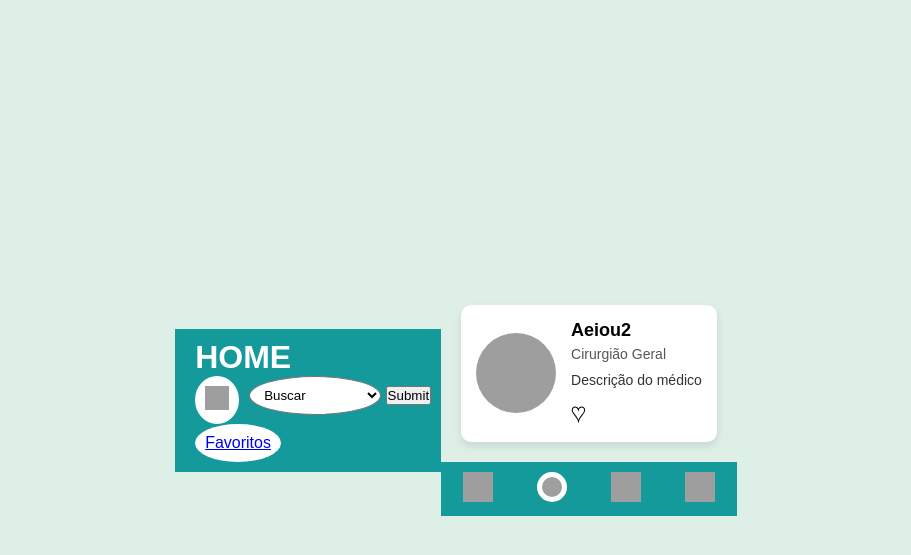
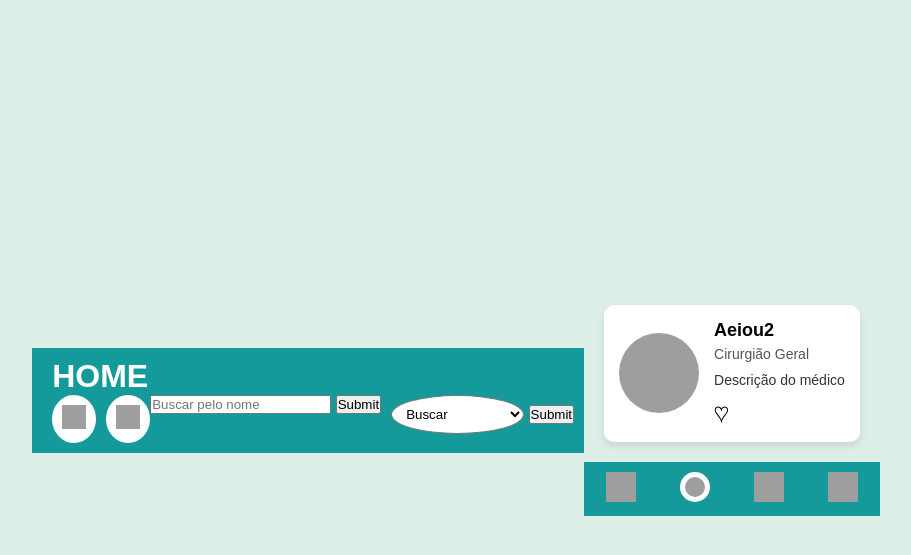
Before and after one commit to Igor2427/H.E.M, a Django app: page /home-paciente/ in a window 1280 px wide. Shown: the top 555 px of the page, without its empty margins (184-1095 px from the left). Run offline with Django 3.2, Linux system fonts and the light colour scheme; data comes from the database, SQL or seed files in the repository; grey boxes are pictures that could not be loaded.

Commit message:
pesquisar medico por nome

```diff
--- a/site/HEM/appHEM/templates/home_paciente.html
+++ b/site/HEM/appHEM/templates/home_paciente.html
@@ -15,10 +15,16 @@
             <h1>HOME</h1>
             <div class="header-icons">
                 <a href="#" class="icon-btn"><img src="calendar_icon.png" alt="Calendário"></a>
+                <a href="#" class="icon-btn"><img src="icon_search.png" alt="Buscar"></a>
+                <form action="." method="get">
+                    <input type="search" id="busca" name="busca" placeholder="Buscar pelo nome">
+                    <input type="submit">
+                </form>
                 <form action="." method="get">
                     <select id="opcoes" class="icon-btn" name="opcoes">
                         <option value="" selected="selected">Buscar</option>
                         <option value="Anestesista">Anestesista</option>
+                        <option value="Cirurgião Geral">Cirurgião Geral</option>
                         <option value="Clínico Geral">Clínico Geral</option>
                         <option value="Dermatologista">Dermatologista</option>
                         <option value="Neurocirurgiã">Neurocirurgiã</option>
@@ -26,9 +32,6 @@
                     </select>
                     <input type="submit" id="opcoes">
                 </form>
-            </div>
-            <div class="header-icons">
-                <a href="#" class="icon-btn">Favoritos</a>
             </div>
         </div>
     </header>
```
